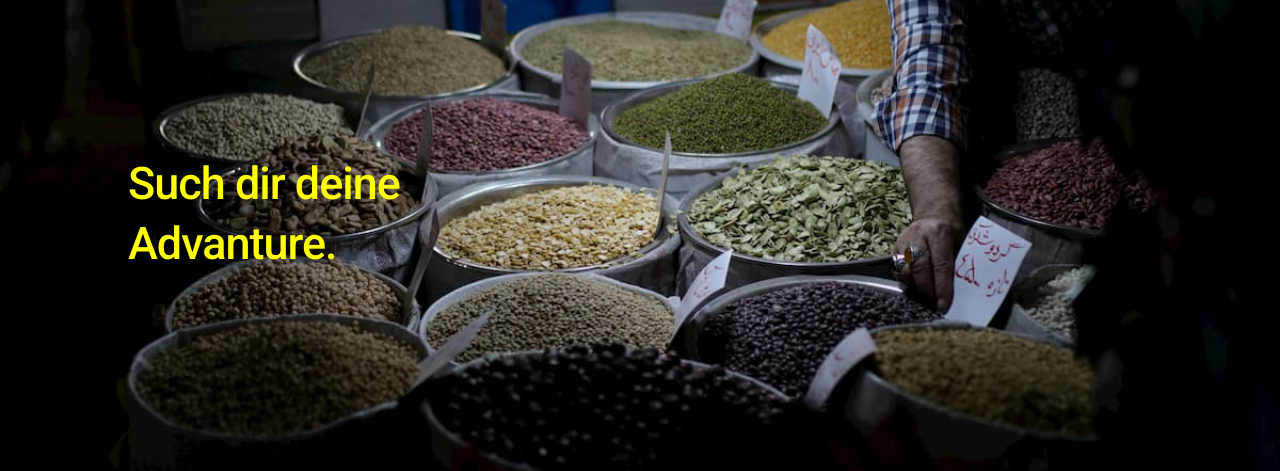
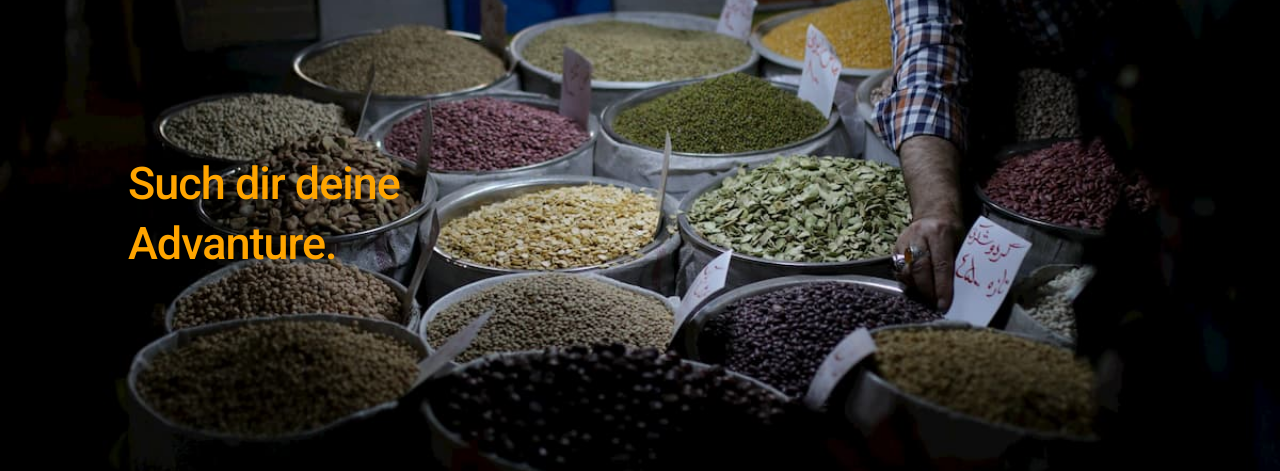
Before and after one commit to lovetheadvanture/lovetheadvanture.github.io, a plain HTML site: page index.html in a window 1280 px wide. Shown: the part 182-653 px from the top of the page. Drawn offline with Linux system fonts and the light colour scheme.

Commit message:
hintergrund

```diff
--- a/assets/css/me.css
+++ b/assets/css/me.css
@@ -108,7 +108,8 @@ body.page-template-page-fullsingle-me {
   background-size: cover; }
   body.page-template-page-fullsingle-me p {
     margin-bottom: 28px;
-    color: yellow; }
+    color: orange; }
+    background: black;
     @media (max-width: 800px) {
       body.page-template-page-fullsingle-me p {
         font-size: 32px;
```
